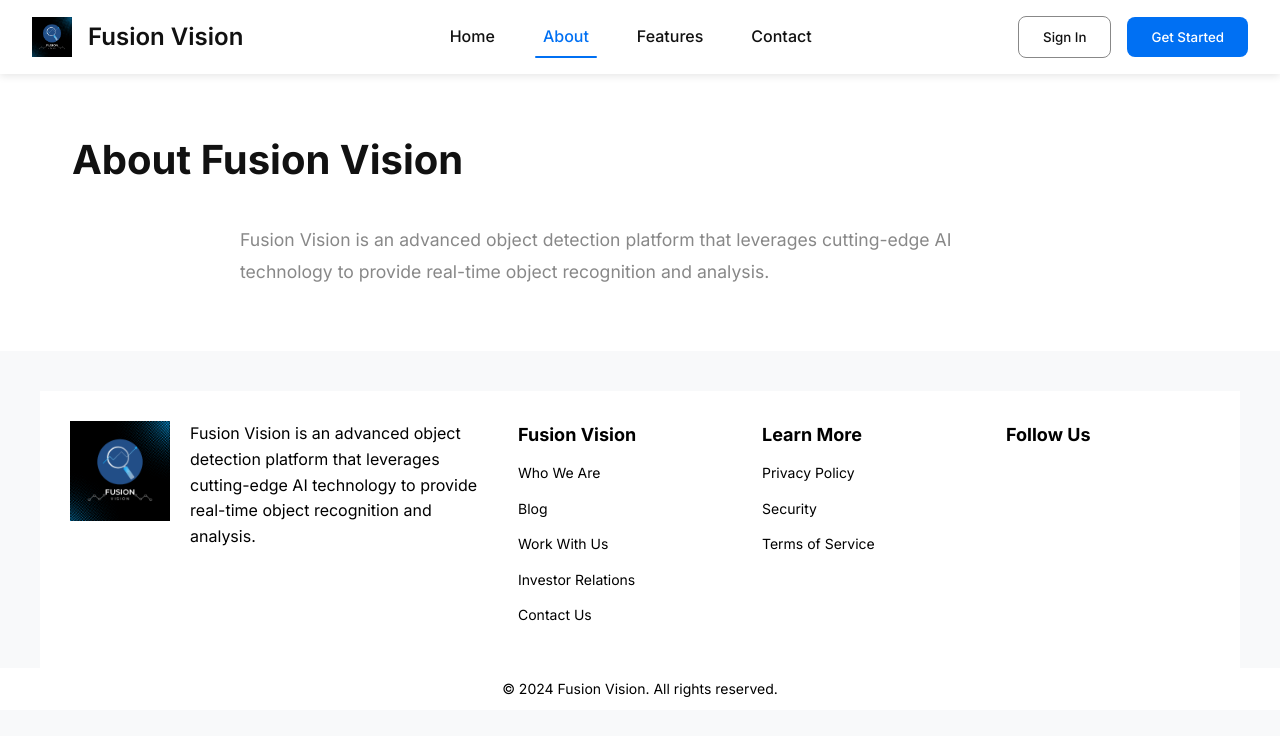
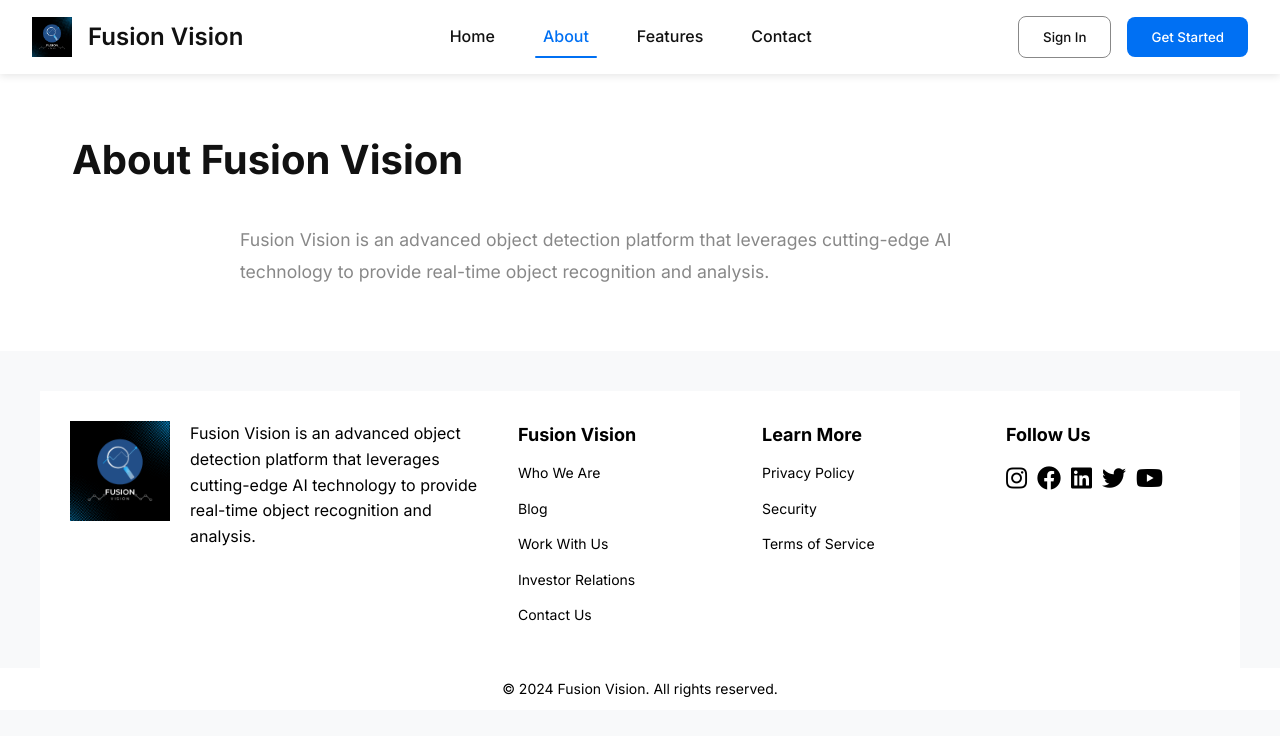
Before and after one commit to sudiptasarkar011/FusionVision, a website: page about.html in a window 1280 px wide. Drawn offline with Linux system fonts and the light colour scheme.

Commit message:
adding social media icons in about.html,contact.html

```diff
--- a/about.html
+++ b/about.html
@@ -6,6 +6,8 @@
     <title>About - Fusion Vision</title>
     <link href="https://fonts.googleapis.com/css2?family=Inter:wght@400;500;600;700&display=swap" rel="stylesheet">
     <link rel="stylesheet" href="styles.css">
+    <link href="https://cdnjs.cloudflare.com/ajax/libs/font-awesome/5.15.4/css/all.min.css" rel="stylesheet">
+
 </head>
 <body>
     <header class="header">
```
Also changed, not shown: contact.html (+2 -0 lines).
